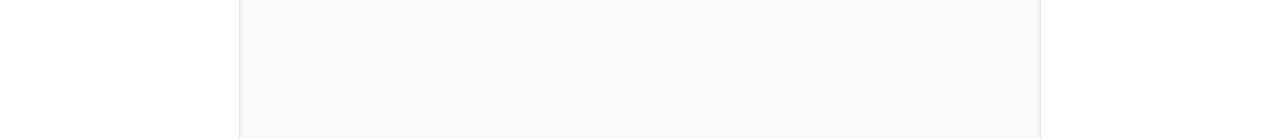
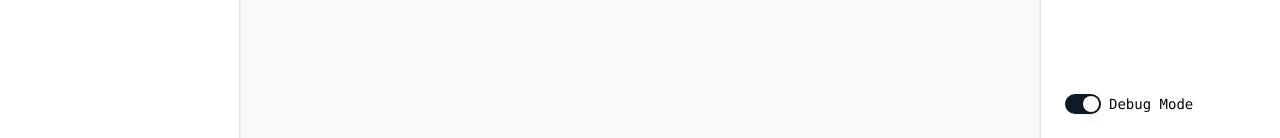
Before and after one commit to riley-paul/digitize-plot, a React (Vite) app: page / in a window 1280 px wide. Shown: the part 662-800 px from the top of the page. Built offline with nearby package versions, Linux system fonts and the light colour scheme; a web font is replaced by a local one.

Commit message:
add debug toggle

```diff
--- a/package.json
+++ b/package.json
@@ -14,6 +14,7 @@
     "@radix-ui/react-icons": "^1.3.0",
     "@radix-ui/react-label": "^2.0.2",
     "@radix-ui/react-slot": "^1.0.2",
+    "@radix-ui/react-switch": "^1.0.3",
     "@types/uuid": "^9.0.2",
     "class-variance-authority": "^0.7.0",
     "clsx": "^2.0.0",
--- a/src/App.tsx
+++ b/src/App.tsx
@@ -7,11 +7,14 @@
 import useCanvas from "./hooks/useCanvas";
 import Dropzone from "./components/Dropzone";
 import Calibrate from "./components/Calibrate";
+import { Switch } from "./components/ui/switch";
+import Toggle from "./components/Toggle";
 
 const coordsConverter = (coords: Point) => coords;
 
 function App() {
   const [image, setImage] = useState<HTMLImageElement | undefined>();
+  const [debug, setDebug] = useState(true);
   const { points, mousePoint, ...canvasProps } = useCanvas();
 
   return (
@@ -27,10 +30,18 @@
           <Dropzone {...{ setImage }} />
         )}
       </main>
-      <aside className="w-60 bg-card shadow border-l overflow-y-auto ">
-        <Bullseye canvasRef={canvasProps.ref} mousePoint={mousePoint} />
-        <MouseCoords {...{ coordsConverter, mousePoint }} />
-        <Calibrate />
+      <aside className="w-60 bg-card shadow border-l overflow-y-auto flex flex-col justify-between">
+        <div>
+          <Bullseye canvasRef={canvasProps.ref} mousePoint={mousePoint} />
+          <MouseCoords {...{ coordsConverter, mousePoint }} />
+          <Calibrate />
+        </div>
+        <Toggle
+          id="debug"
+          name="Debug Mode"
+          state={debug}
+          setState={setDebug}
+        />
       </aside>
     </div>
   );
--- /dev/null
+++ b/src/components/Toggle.tsx
@@ -0,0 +1,21 @@
+import { Dispatch, SetStateAction } from "react";
+import { Label } from "./ui/label";
+import { Switch } from "./ui/switch";
+
+export type Props = {
+  id: string;
+  name: string;
+  state: boolean;
+  setState: Dispatch<SetStateAction<boolean>>;
+};
+
+export default function Toggle(props: Props) {
+  const flip = () => props.setState((prev) => !prev);
+
+  return (
+    <div className="flex items-center space-x-2 p-6">
+      <Switch id={props.id} checked={props.state} onCheckedChange={flip} />
+      <Label htmlFor={props.id}>{props.name}</Label>
+    </div>
+  );
+}
--- /dev/null
+++ b/src/components/ui/switch.tsx
@@ -0,0 +1,27 @@
+import * as React from "react"
+import * as SwitchPrimitives from "@radix-ui/react-switch"
+
+import { cn } from "@/lib/utils"
+
+const Switch = React.forwardRef<
+  React.ElementRef<typeof SwitchPrimitives.Root>,
+  React.ComponentPropsWithoutRef<typeof SwitchPrimitives.Root>
+>(({ className, ...props }, ref) => (
+  <SwitchPrimitives.Root
+    className={cn(
+      "peer inline-flex h-[20px] w-[36px] shrink-0 cursor-pointer items-center rounded-full border-2 border-transparent shadow-sm transition-colors focus-visible:outline-none focus-visible:ring-2 focus-visible:ring-ring focus-visible:ring-offset-2 focus-visible:ring-offset-background disabled:cursor-not-allowed disabled:opacity-50 data-[state=checked]:bg-primary data-[state=unchecked]:bg-input",
+      className
+    )}
+    {...props}
+    ref={ref}
+  >
+    <SwitchPrimitives.Thumb
+      className={cn(
+        "pointer-events-none block h-4 w-4 rounded-full bg-background shadow-lg ring-0 transition-transform data-[state=checked]:translate-x-4 data-[state=unchecked]:translate-x-0"
+      )}
+    />
+  </SwitchPrimitives.Root>
+))
+Switch.displayName = SwitchPrimitives.Root.displayName
+
+export { Switch }
```
Also changed, not shown: 1 other file (tests, documents, lock files or other folders).
